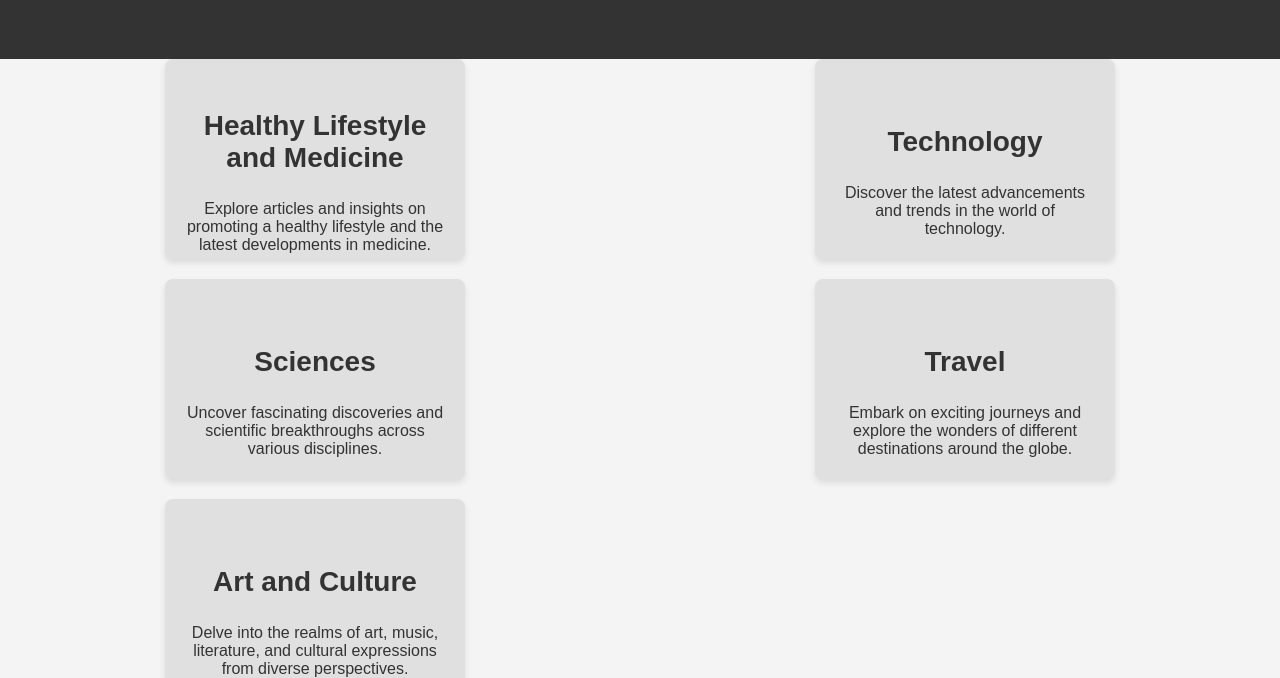
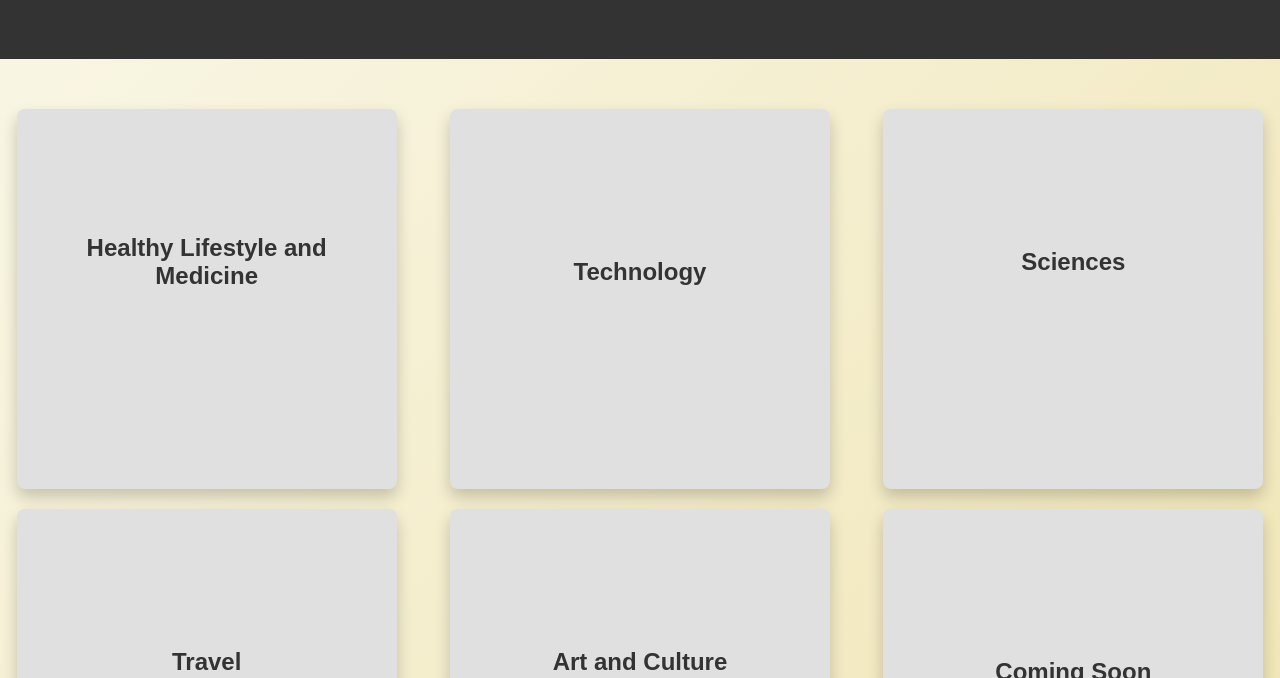
Before and after one commit to alexsnlportfolio/alexsnlportfolio.github.io, a plain HTML site: page writing.html in a window 1280 px wide. Shown: the part 122-800 px from the top of the page. Drawn offline with Linux system fonts and the light colour scheme.

Commit message:
Update writing.html

```diff
--- a/writing.html
+++ b/writing.html
@@ -7,8 +7,11 @@
       font-family: Arial, sans-serif;
       margin: 0;
       padding: 0;
-      background-color: #f4f4f4;
+      background: linear-gradient(135deg, #F9F7E8, #F0E4B1);
       color: #333;
+      display: flex;
+      flex-direction: column;
+      min-height: 100vh;
     }
 
     header {
@@ -42,53 +45,67 @@
 
     .container {
       display: grid;
-      grid-template-columns: repeat(2, 1fr);
+      grid-template-columns: repeat(3, 1fr);
       gap: 20px;
       justify-items: center;
+      margin-top: 50px;
+      margin-bottom: 50px;
     }
 
-    section {
+    .container section {
       position: relative;
       width: 300px;
-      height: 200px;
+      height: 300px;
       overflow: hidden;
       background-color: #E0E0E0;
-      box-shadow: 0 4px 6px rgba(0, 0, 0, 0.1);
+      box-shadow: 0 8px 16px rgba(0, 0, 0, 0.2);
       border-radius: 8px;
       transition: transform 0.3s, box-shadow 0.3s;
       cursor: pointer;
+      display: flex;
+      flex-direction: column;
+      justify-content: center;
+      align-items: center;
+      padding: 20px;
     }
 
-    section:hover {
+    .container section:hover {
       transform: translateY(-5px);
-      box-shadow: 0 6px 10px rgba(0, 0, 0, 0.2);
+      box-shadow: 0 10px 20px rgba(0, 0, 0, 0.3);
     }
 
-    section a {
+    .container .section-content {
       display: flex;
       flex-direction: column;
       justify-content: center;
       align-items: center;
       height: 100%;
-      padding: 20px;
       text-decoration: none;
       color: #333;
-      transition: color 0.3s;
     }
 
-    section a:hover {
-      color: #FF9900;
-    }
-
-    section h2 {
-      font-size: 28px;
+    .container h2 {
+      font-size: 24px;
       font-weight: bold;
       margin-bottom: 10px;
       text-align: center;
+      overflow-wrap: break-word;
     }
 
-    section p {
+    .container p {
       text-align: center;
+      opacity: 0;
+      transition: opacity 0.3s;
+      margin: 0;
+    }
+
+    .container section:hover p {
+      opacity: 1;
+    }
+
+    .container section:hover {
+      background: linear-gradient(135deg, #FFDDC1, #FFB87C);
+      color: #333;
     }
 
     footer {
@@ -97,6 +114,13 @@
       padding: 20px;
       text-align: center;
       font-size: 14px;
+      margin-top: auto;
+    }
+
+    /* Additional Styles for Health and Medicine Box */
+    .container .health-section {
+      padding: 40px;
+      font-size: 18px;
     }
   </style>
 </head>
@@ -113,38 +137,51 @@
   </header>
 
   <div class="container">
-    <section>
-      <a href="health.html">
+    <section class="health-section">
+      <a href="health.html" class="section-content">
         <h2>Healthy Lifestyle and Medicine</h2>
         <p>Explore articles and insights on promoting a healthy lifestyle and the latest developments in medicine.</p>
+        <p class="details">Discover More</p>
       </a>
     </section>
 
-    <section>
-      <a href="#">
+    <section class="health-section">
+      <a href="#" class="section-content">
         <h2>Technology</h2>
         <p>Discover the latest advancements and trends in the world of technology.</p>
+        <p class="details">Explore Now</p>
       </a>
     </section>
 
-    <section>
-      <a href="#">
+    <section class="health-section">
+      <a href="#" class="section-content">
         <h2>Sciences</h2>
         <p>Uncover fascinating discoveries and scientific breakthroughs across various disciplines.</p>
+        <p class="details">Learn More</p>
       </a>
     </section>
 
-    <section>
-      <a href="#">
+    <section class="health-section">
+      <a href="#" class="section-content">
         <h2>Travel</h2>
         <p>Embark on exciting journeys and explore the wonders of different destinations around the globe.</p>
+        <p class="details">Start Exploring</p>
       </a>
     </section>
 
-    <section>
-      <a href="#">
+    <section class="health-section">
+      <a href="#" class="section-content">
         <h2>Art and Culture</h2>
         <p>Delve into the realms of art, music, literature, and cultural expressions from diverse perspectives.</p>
+        <p class="details">Discover Art</p>
+      </a>
+    </section>
+
+    <section class="health-section">
+      <a href="#" class="section-content">
+        <h2>Coming Soon</h2>
+        <p>New and exciting content coming soon!</p>
+        <p class="details">Stay Tuned</p>
       </a>
     </section>
 
```
